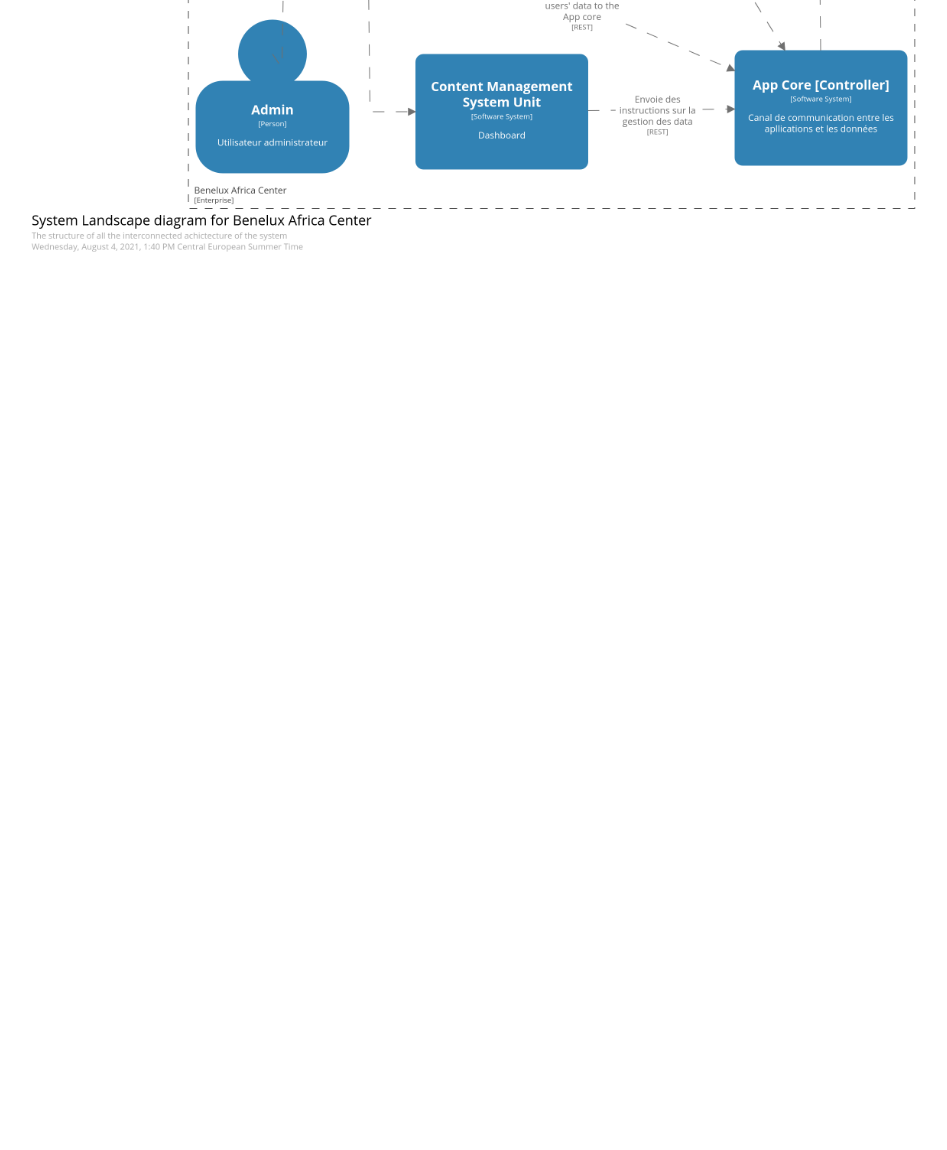
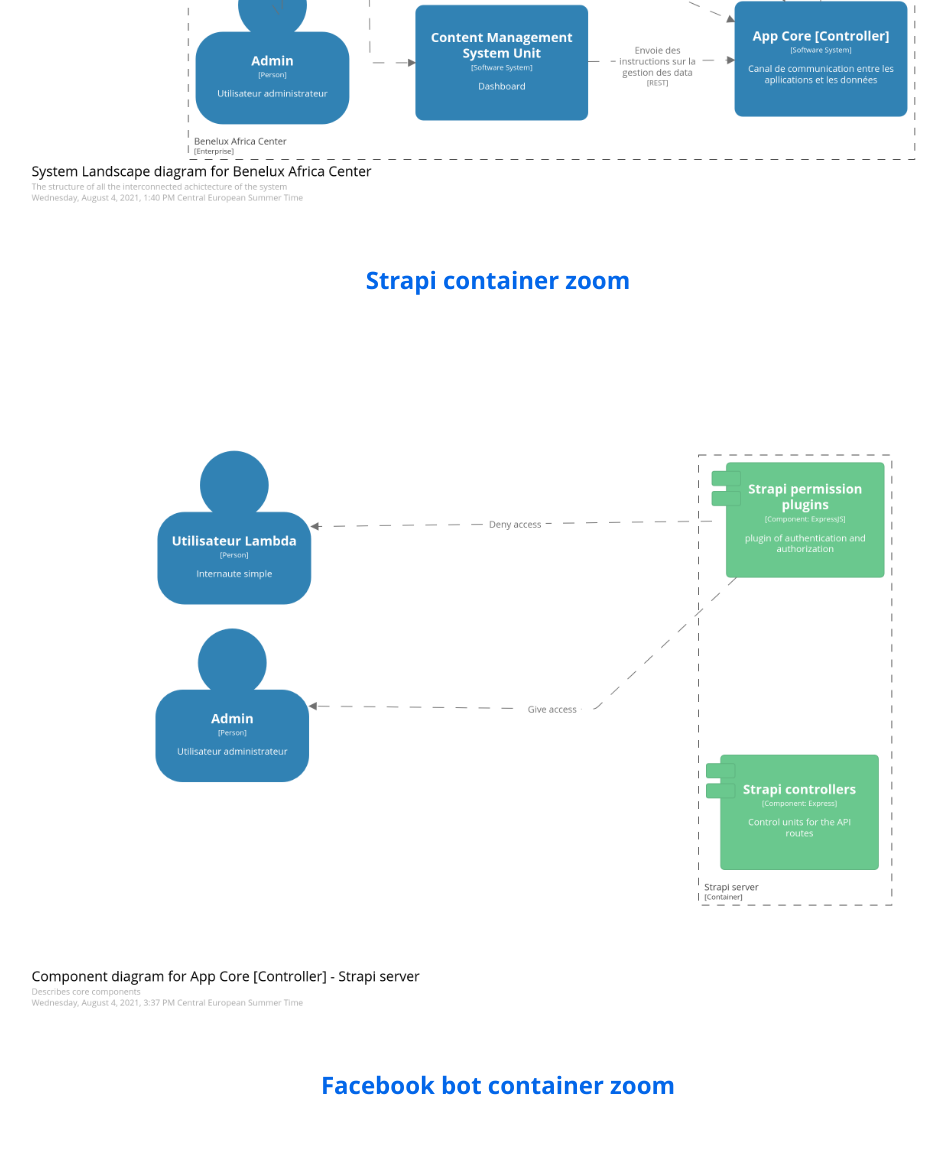
Before and after one commit to CirhuzaZagabe/c4-models-for-software-architectures, a plain HTML site: page index.html in a window 1280 px wide. Shown: the part 2113-3263 px from the top of the page, without its empty margins (142-1089 px from the left). Before the commit the page ends 2413 px from the top, so only its background shows below. Drawn offline with Linux system fonts and the light colour scheme.

Commit message:
Feat: Initialize the project

```diff
--- a/index.html
+++ b/index.html
@@ -41,6 +41,16 @@
         <h2>Context Layer</h2>
         <img src="./structurizr-68955-BacSystemArchitecture .png" alt="context">
     </div>
+
+    <div class="context">
+        <h2>Strapi container zoom</h2>
+        <img src="./trapi_server_zoom.png" alt="context">
+    </div>
+
+    <div class="context">
+        <h2>Facebook bot container zoom</h2>
+        <img src="./Facebook bot container zoom.png" alt="context">
+    </div>
     <!-- <form id="myEmbeddedDiagramForm" target="myEmbeddedDiagram" method="post" action="https://structurizr.com/embed/68955" style="display: none;">
         <input name="apiKey" value=""/>
         <input name="diagram" value="BacSystemArchitecture" />
```
Also changed, not shown: Facebook bot container zoom.png (added), global_architecture.png, public_interface _zomm.png (added), trapi_server_zoom.png (added).
